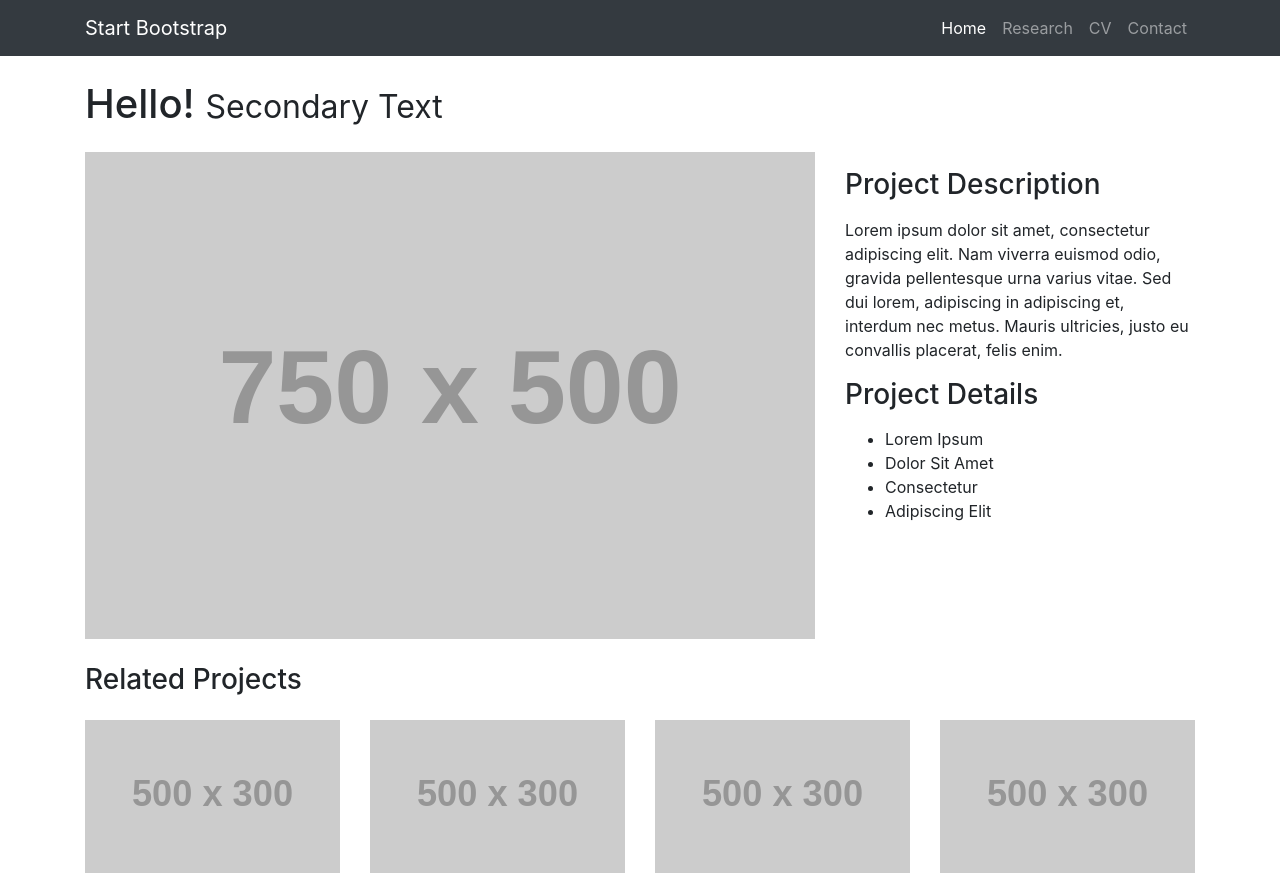
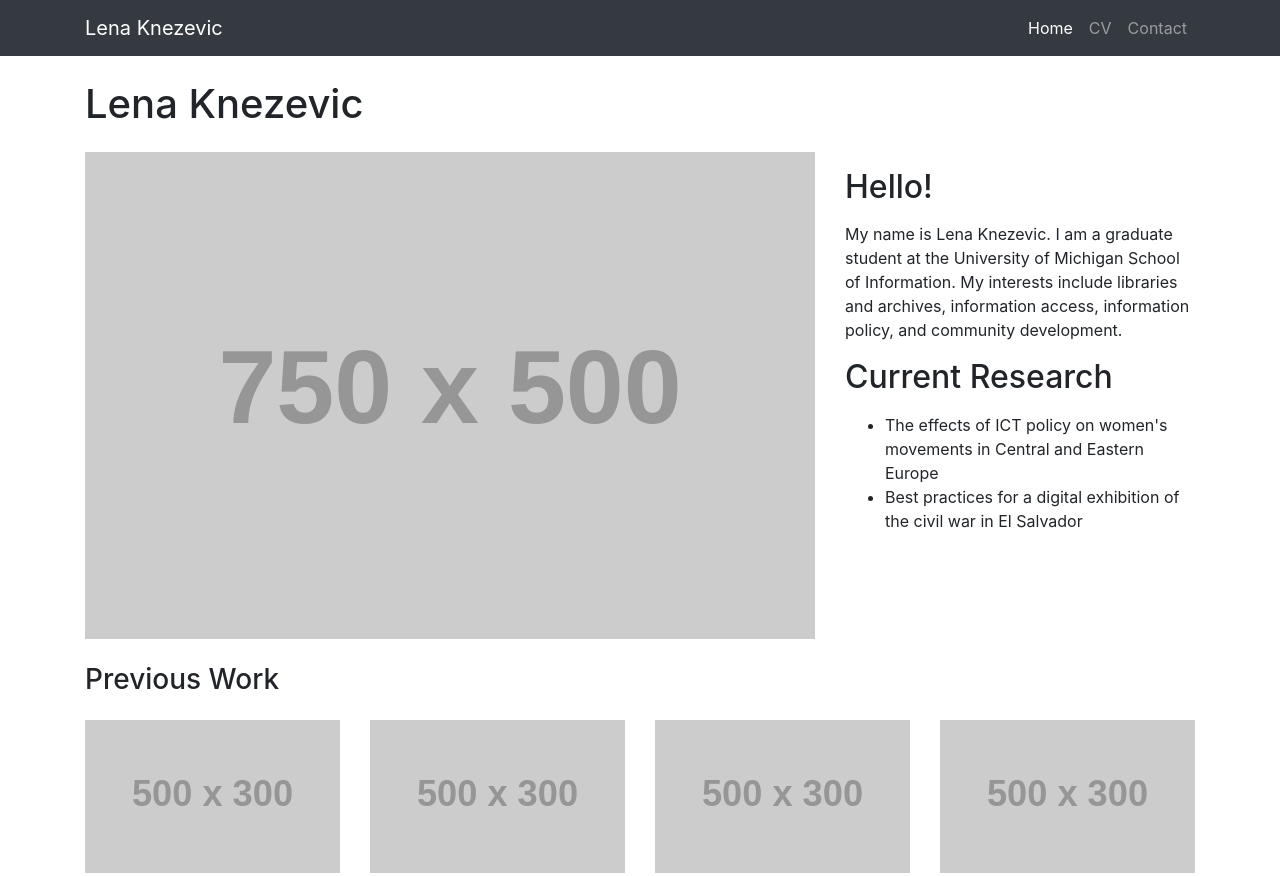
Before and after one commit to knejel/portfolio, a website: page portfolio/index.html in a window 1280 px wide. Shown: the top 876 px of the page. Drawn offline with Linux system fonts and the light colour scheme; placeholder pictures from the web are drawn by us.

Commit message:
Update index.html

```diff
--- a/portfolio/index.html
+++ b/portfolio/index.html
@@ -23,7 +23,7 @@
     <!-- Navigation -->
     <nav class="navbar navbar-expand-lg navbar-dark bg-dark fixed-top">
       <div class="container">
-        <a class="navbar-brand" href="#">Start Bootstrap</a>
+        <a class="navbar-brand" href="#">Lena Knezevic</a>
         <button class="navbar-toggler" type="button" data-toggle="collapse" data-target="#navbarResponsive" aria-controls="navbarResponsive" aria-expanded="false" aria-label="Toggle navigation">
           <span class="navbar-toggler-icon"></span>
         </button>
@@ -33,9 +33,6 @@
               <a class="nav-link" href="#">Home
                 <span class="sr-only">(current)</span>
               </a>
-            </li>
-            <li class="nav-item">
-              <a class="nav-link" href="#">Research</a>
             </li>
             <li class="nav-item">
               <a class="nav-link" href="#">CV</a>
@@ -52,8 +49,7 @@
     <div class="container">
 
       <!-- Portfolio Item Heading -->
-      <h1 class="my-4">Hello!
-        <small>Secondary Text</small>
+      <h1 class="my-4">Lena Knezevic
       </h1>
 
       <!-- Portfolio Item Row -->
@@ -64,14 +60,13 @@
         </div>
 
         <div class="col-md-4">
-          <h3 class="my-3">Project Description</h3>
-          <p>Lorem ipsum dolor sit amet, consectetur adipiscing elit. Nam viverra euismod odio, gravida pellentesque urna varius vitae. Sed dui lorem, adipiscing in adipiscing et, interdum nec metus. Mauris ultricies, justo eu convallis placerat, felis enim.</p>
-          <h3 class="my-3">Project Details</h3>
+          <h2 class="my-3">Hello!</h2>
+          <p>My name is Lena Knezevic. I am a graduate student at the University of Michigan School of Information.
+          My interests include libraries and archives, information access, information policy, and community development.</p>
+          <h2 class="my-3">Current Research</h2>
           <ul>
-            <li>Lorem Ipsum</li>
-            <li>Dolor Sit Amet</li>
-            <li>Consectetur</li>
-            <li>Adipiscing Elit</li>
+            <li>The effects of ICT policy on women's movements in Central and Eastern Europe</li>
+            <li>Best practices for a digital exhibition of the civil war in El Salvador</li>
           </ul>
         </div>
 
@@ -79,7 +74,7 @@
       <!-- /.row -->
 
       <!-- Related Projects Row -->
-      <h3 class="my-4">Related Projects</h3>
+      <h3 class="my-4">Previous Work</h3>
 
       <div class="row">
 
```
